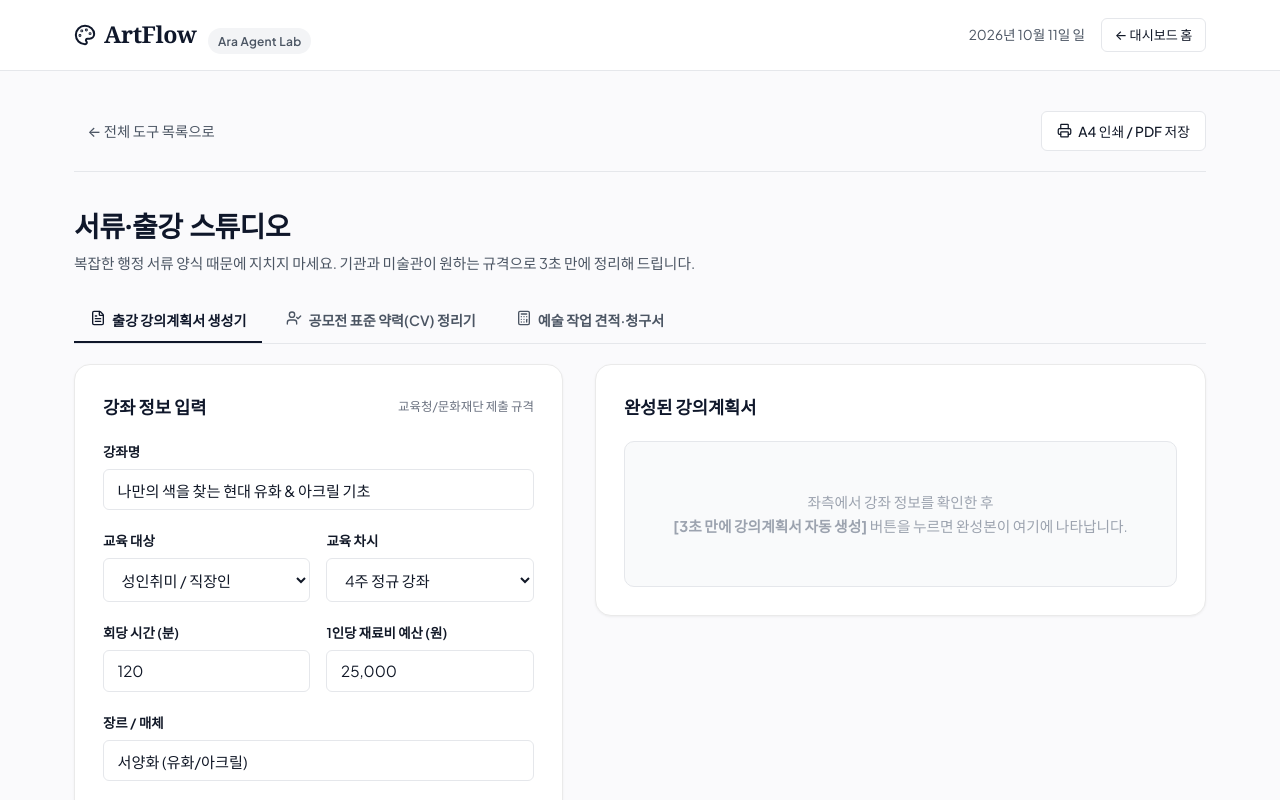
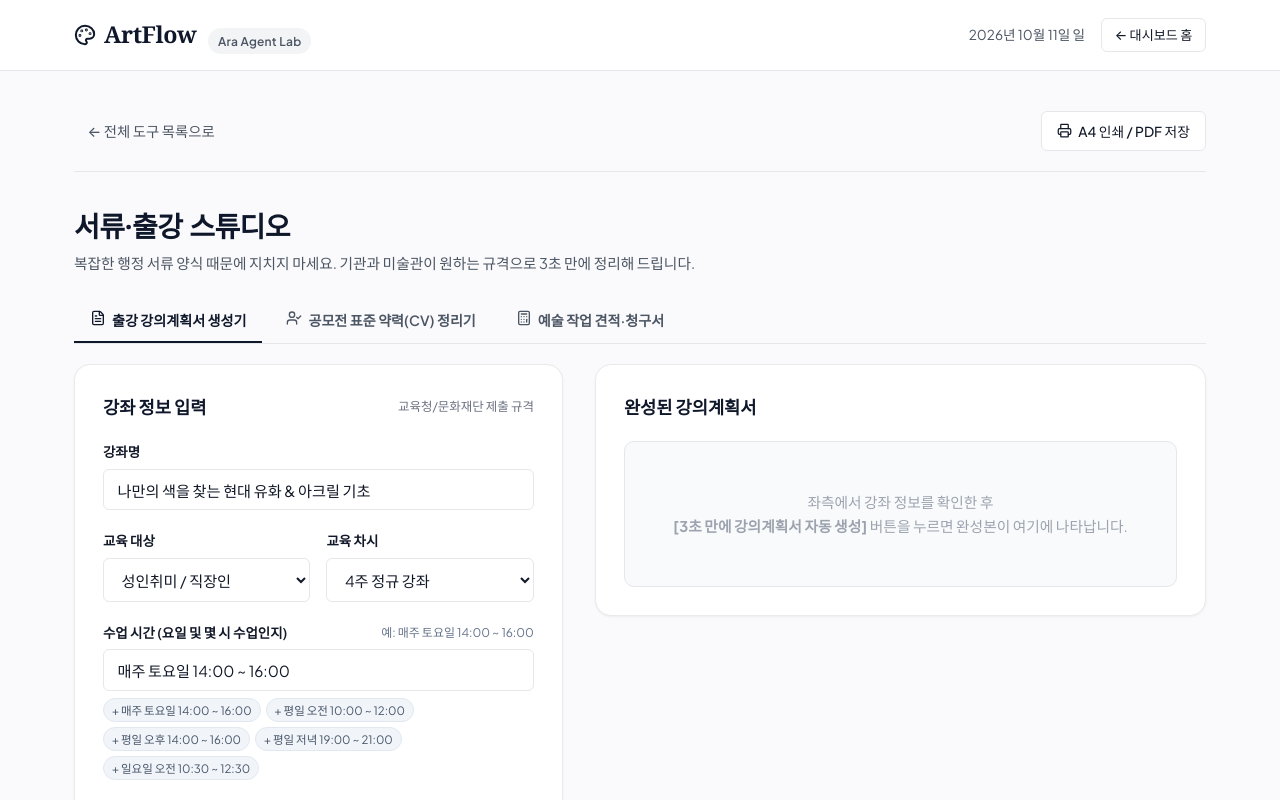
Before and after one commit to ARA3827/sujango, a React (Vite) app: page / in a window 1280 px wide. Both pictures are taken after a click on the button 254 px from the left and 661 px from the top of the page. Shown: the top 800 px of the page. Built offline with nearby package versions, Linux system fonts and the light colour scheme; a web font is replaced by a local one.

Commit message:
feat: 출강 강의계획서 생성기에 수업 시간(몇 시 수업인지) 및 요일/시간대 퀵 칩 추가

```diff
--- a/src/components/DocStudio.jsx
+++ b/src/components/DocStudio.jsx
@@ -11,6 +11,7 @@ export default function DocStudio({ onBack }) {
     courseName: '나만의 색을 찾는 현대 유화 & 아크릴 기초',
     target: '성인취미',
     duration: '4주',
+    classTime: '매주 토요일 14:00 ~ 16:00', // 수업 시간대 (몇 시 수업인지)
     sessionMinutes: '120',
     materialsBudget: '25,000',
     genre: '서양화 (유화/아크릴)',
@@ -60,6 +61,7 @@ export default function DocStudio({ onBack }) {
 • 강좌명: ${lectureForm.courseName}
 • 예술 장르: ${lectureForm.genre}
 • 교육 대상: ${lectureForm.target}
+• 수업 시간: ${lectureForm.classTime || '협의 후 결정 (예: 매주 토요일 14:00 ~ 16:00)'}
 • 총 교육 기간: ${lectureForm.duration} (회당 ${lectureForm.sessionMinutes}분)
 • 1인당 재료비: ${lectureForm.materialsBudget}원
 • 담당 강사: ${lectureForm.instructorName}
@@ -263,6 +265,38 @@ ${cvForm.collections.trim()}
                   <option value="8주">8주 심화 아카데미</option>
                   <option value="12주">12주 학기제 강좌</option>
                 </select>
+              </div>
+            </div>
+
+            <div className="form-group">
+              <div style={{ display: 'flex', justifyContent: 'space-between', alignItems: 'center', marginBottom: '0.35rem' }}>
+                <label className="form-label" style={{ margin: 0 }}>수업 시간 (요일 및 몇 시 수업인지)</label>
+                <span style={{ fontSize: '0.75rem', color: '#64748B' }}>예: 매주 토요일 14:00 ~ 16:00</span>
+              </div>
+              <input
+                type="text"
+                className="form-input"
+                placeholder="예: 매주 토요일 14:00 ~ 16:00 (오후 2시 ~ 4시)"
+                value={lectureForm.classTime}
+                onChange={(e) => setLectureForm({...lectureForm, classTime: e.target.value})}
+              />
+              <div style={{ display: 'flex', flexWrap: 'wrap', gap: '5px', marginTop: '0.45rem' }}>
+                {[
+                  '매주 토요일 14:00 ~ 16:00',
+                  '평일 오전 10:00 ~ 12:00',
+                  '평일 오후 14:00 ~ 16:00',
+                  '평일 저녁 19:00 ~ 21:00',
+                  '일요일 오전 10:30 ~ 12:30'
+                ].map((timePreset, idx) => (
+                  <button
+                    key={idx}
+                    type="button"
+                    className="tag-chip"
+                    onClick={() => setLectureForm({...lectureForm, classTime: timePreset})}
+                  >
+                    + {timePreset}
+                  </button>
+                ))}
               </div>
             </div>
 
```
